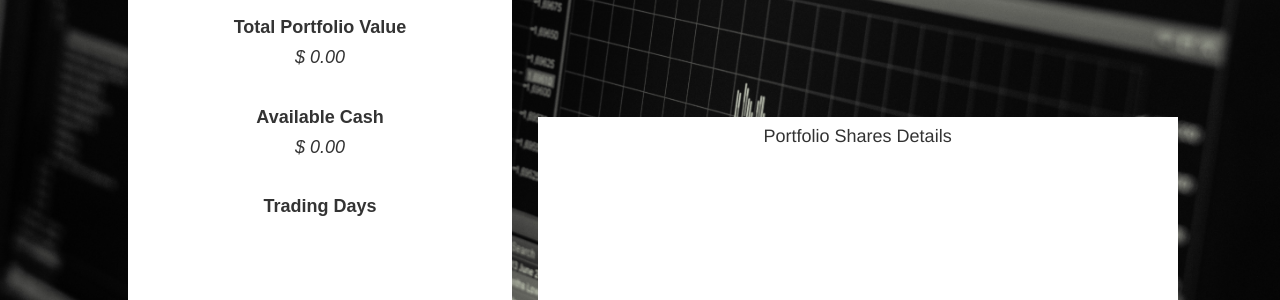
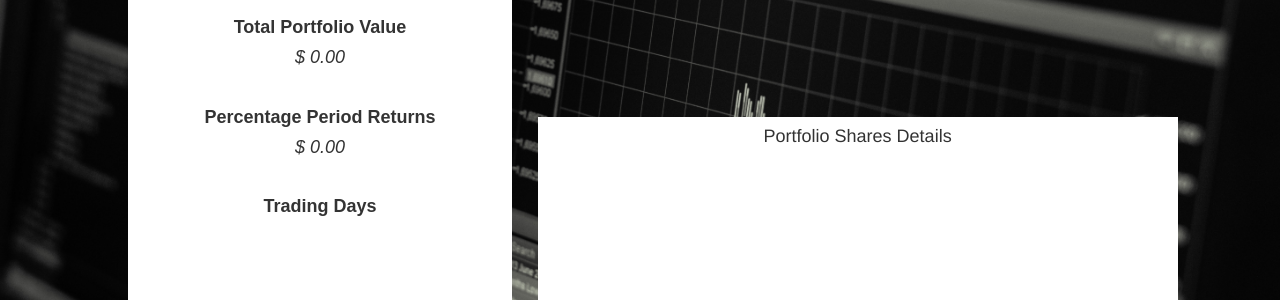
Before and after one commit to SteveDengZishi/robot-stock-trader, a Flask app: template templates/portfolio.html in a window 1280 px wide. Shown: the part 459-759 px from the top of the page. Run offline with Flask 2, Linux system fonts and the light colour scheme; the template is opened without the code that fills it, so the values that code supplies are empty; parts of the project's set-up code (start-up, migrations or seed data) failed here and were passed over; some libraries are stand-ins or nearby versions.

Commit message:
percent pd returns

```diff
--- a/Algorithms/dual_moving_avg.py
+++ b/Algorithms/dual_moving_avg.py
@@ -10,7 +10,7 @@ from zipline.finance import commission, slippage
 
 
 def initialize(context):
-    context.sym = symbol('SPY')
+    context.sym = symbol('AMZN')
     context.i = 0
 
     # Explicitly set the commission/slippage to the "old" value until we can
@@ -42,6 +42,6 @@ def handle_data(context, data):
         order_target(context.sym, 0)
 
     # Save values for later inspection
-    record(SPY=data.current(context.sym, "price"),
+    record(AMZN=data.current(context.sym, "price"),
            short_mavg=short_mavg,
            long_mavg=long_mavg)
--- a/templates/portfolio.html
+++ b/templates/portfolio.html
@@ -96,8 +96,8 @@
 			<h4><b>Total Portfolio Value</b></h4>
 			<h4><i>$ {{ '%0.2f' % df['portfolio_value'][-1] }}</i></h4>
 			<br>
-			<h4><b>Available Cash</b></h4>
-			<h4><i>$ {{ '%0.2f' % df['ending_cash'][-1] }}</i></h4>
+			<h4><b>Percentage Period Returns</b></h4>
+			<h4><i>$ {{ '%0.2f' % df['algorithm_period_return'][-1] }}</i></h4>
 			<br>
 			<h4><b>Trading Days</b></h4>
 			<h4><i>{{ df['trading_days'][-1] }}</i></h4>
```
